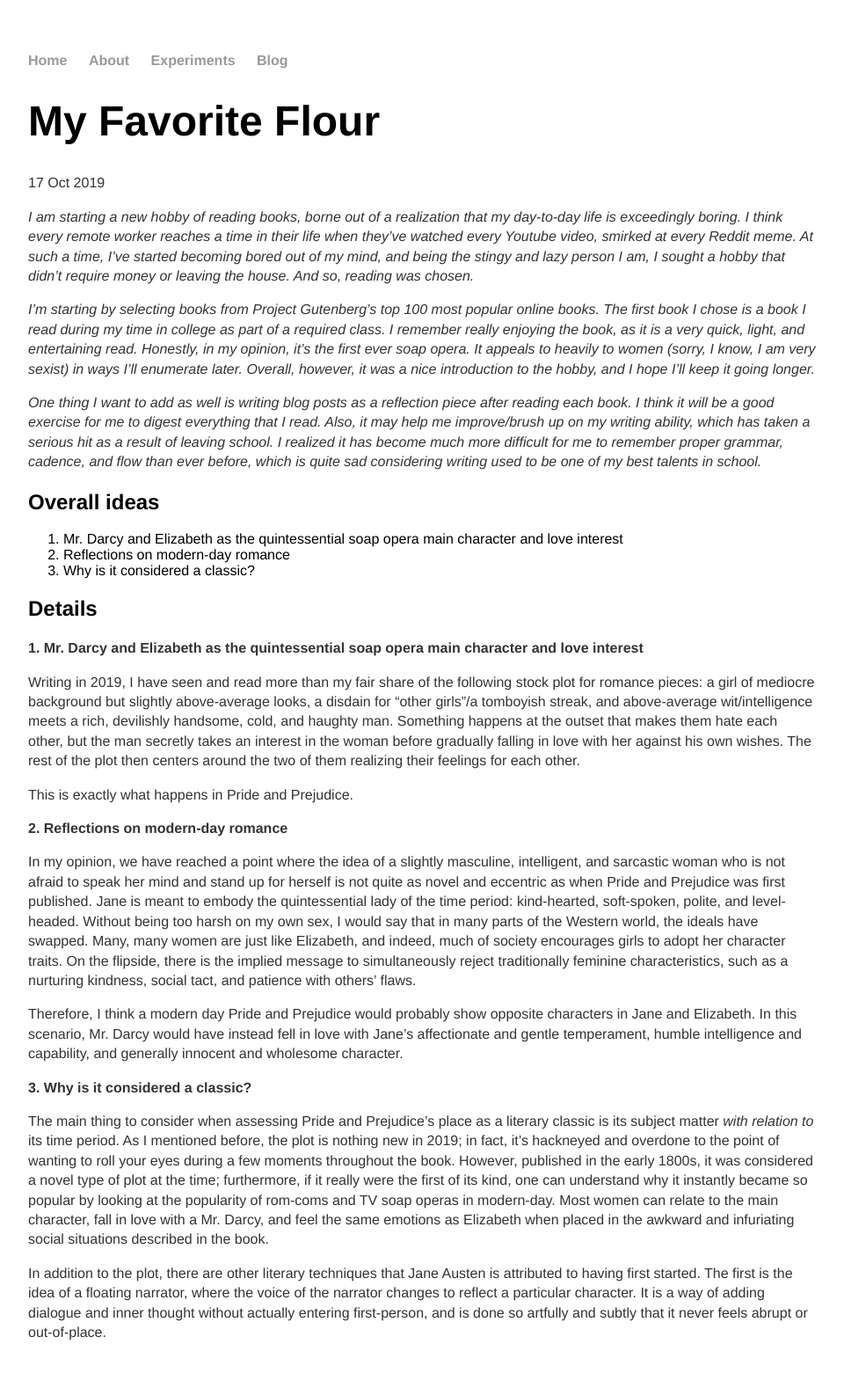
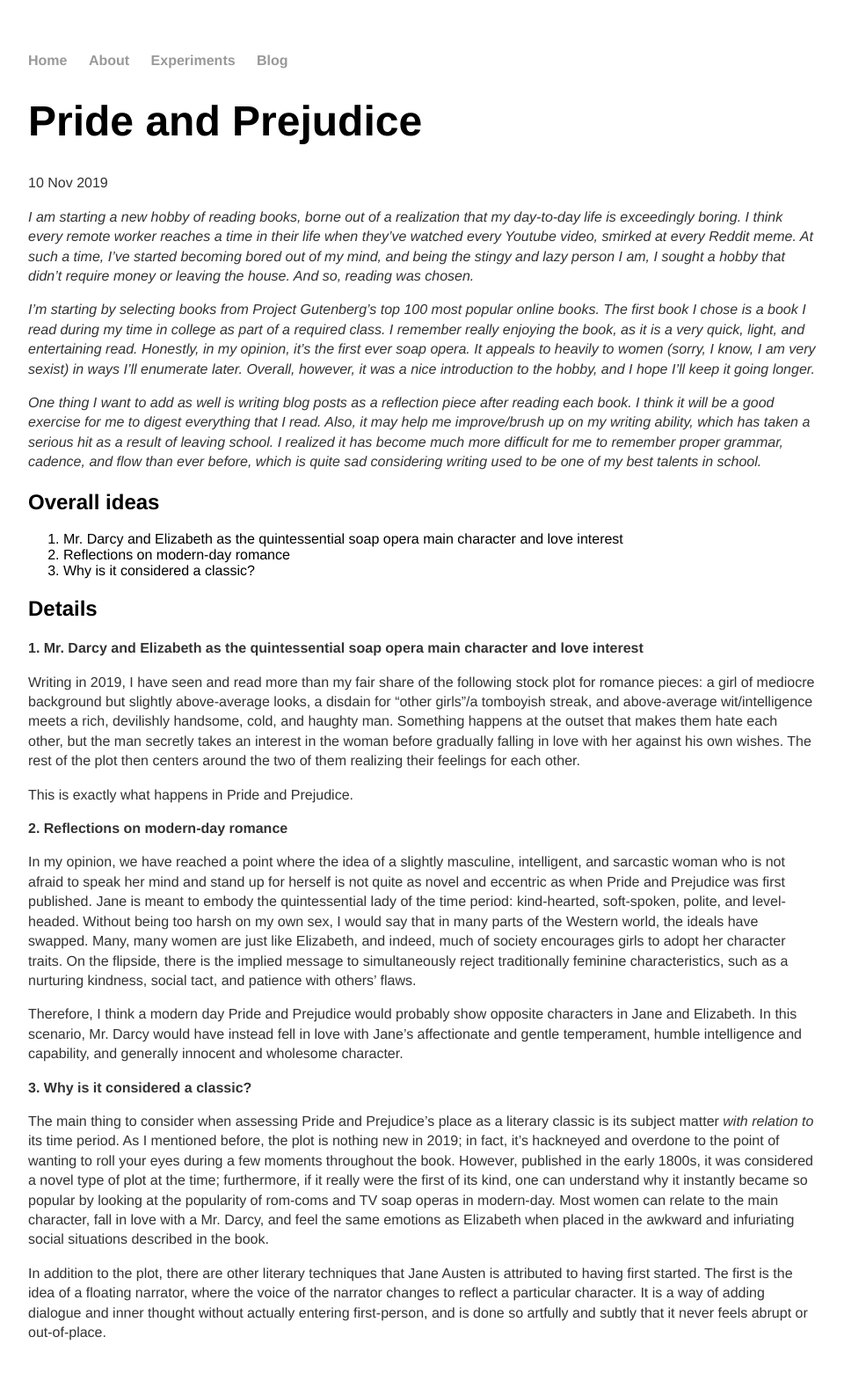
Before and after one commit to potashium/potashium.github.io, a Jekyll site: the page built from _posts/2019-11-15-pride-and-prejudice.md, in a window 1280 px wide. Shown: the whole page at 88% size, without its empty margins (160-1120 px from the left). Built offline with Jekyll 4.4.1, drawn with Linux system fonts in a browser that asks for light colours.

Commit message:
Update 2019-11-15-pride-and-prejudice.md

```diff
--- a/_posts/2019-11-15-pride-and-prejudice.md
+++ b/_posts/2019-11-15-pride-and-prejudice.md
@@ -1,7 +1,7 @@
 ---
 layout: posts
-title: "My Favorite Flour"
-date: 2019-10-17
+title: "Pride and Prejudice"
+date: 2019-11-10
 ---
 
 *I am starting a new hobby of reading books, borne out of a realization that my day-to-day life is exceedingly boring. I think every remote worker reaches a time in their life when they've watched every Youtube video, smirked at every Reddit meme. At such a time, I've started becoming bored out of my mind, and being the stingy and lazy person I am, I sought a hobby that didn't require money or leaving the house. And so, reading was chosen.*
```
